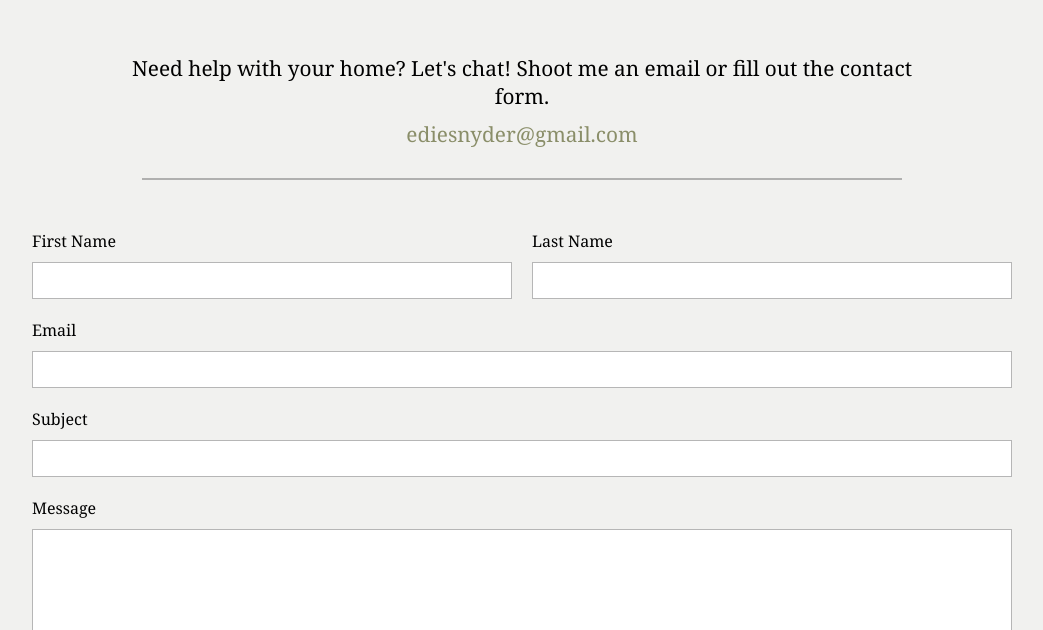
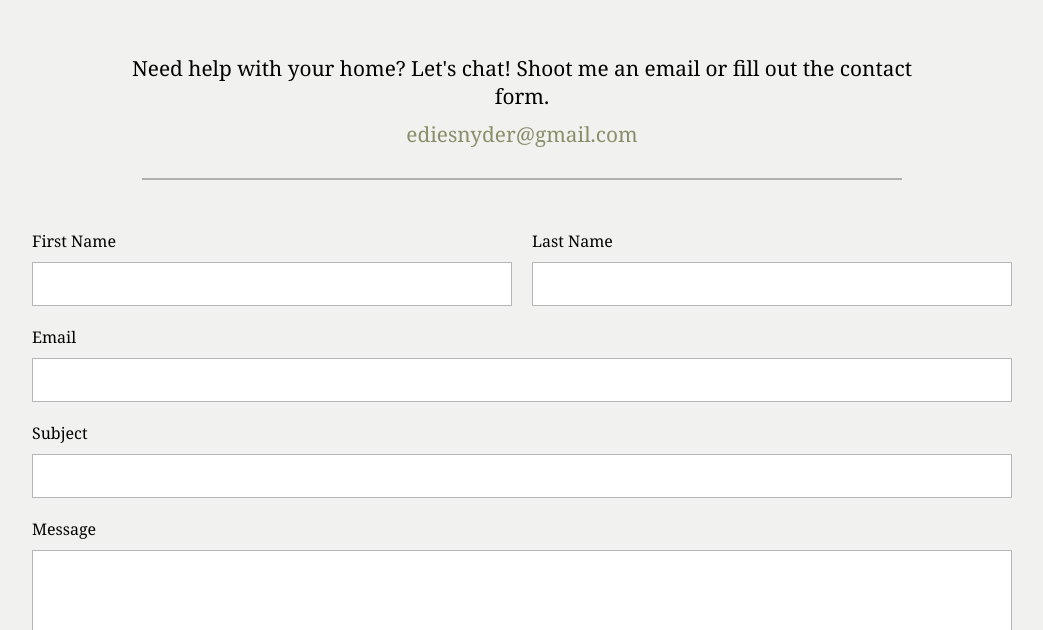
Before and after one commit to izzy1090/edie-templeton-design, a React (Create React App) app: page /contact in a window 1280 px wide. Shown: the part 170-800 px from the top of the page, without its empty margins (118-1161 px from the left). Built offline with nearby package versions, Linux system fonts and the light colour scheme.

Commit message:
Fixed a font inherit issue on the input box for the contact page

```diff
--- a/src/styles/contact.css
+++ b/src/styles/contact.css
@@ -63,6 +63,8 @@
 }
 
 .formContainer > input {
+    font-size: inherit;
+    font-family: inherit;
     box-sizing: border-box;
     padding: 10px;
     margin: 10px 0px 0px 0px;
@@ -70,12 +72,13 @@
 }
 
 .formContainer > textarea {
+    font-family: inherit;
+    font-size: inherit;
     box-sizing: border-box;
     width: inherit;
     height: 150px;
     padding: 10px;
     margin: 10px 0px 0px 0px;
-    font-family: inherit;
     border: 1px solid rgba(128, 128, 128, 0.578);
 }
 
```
